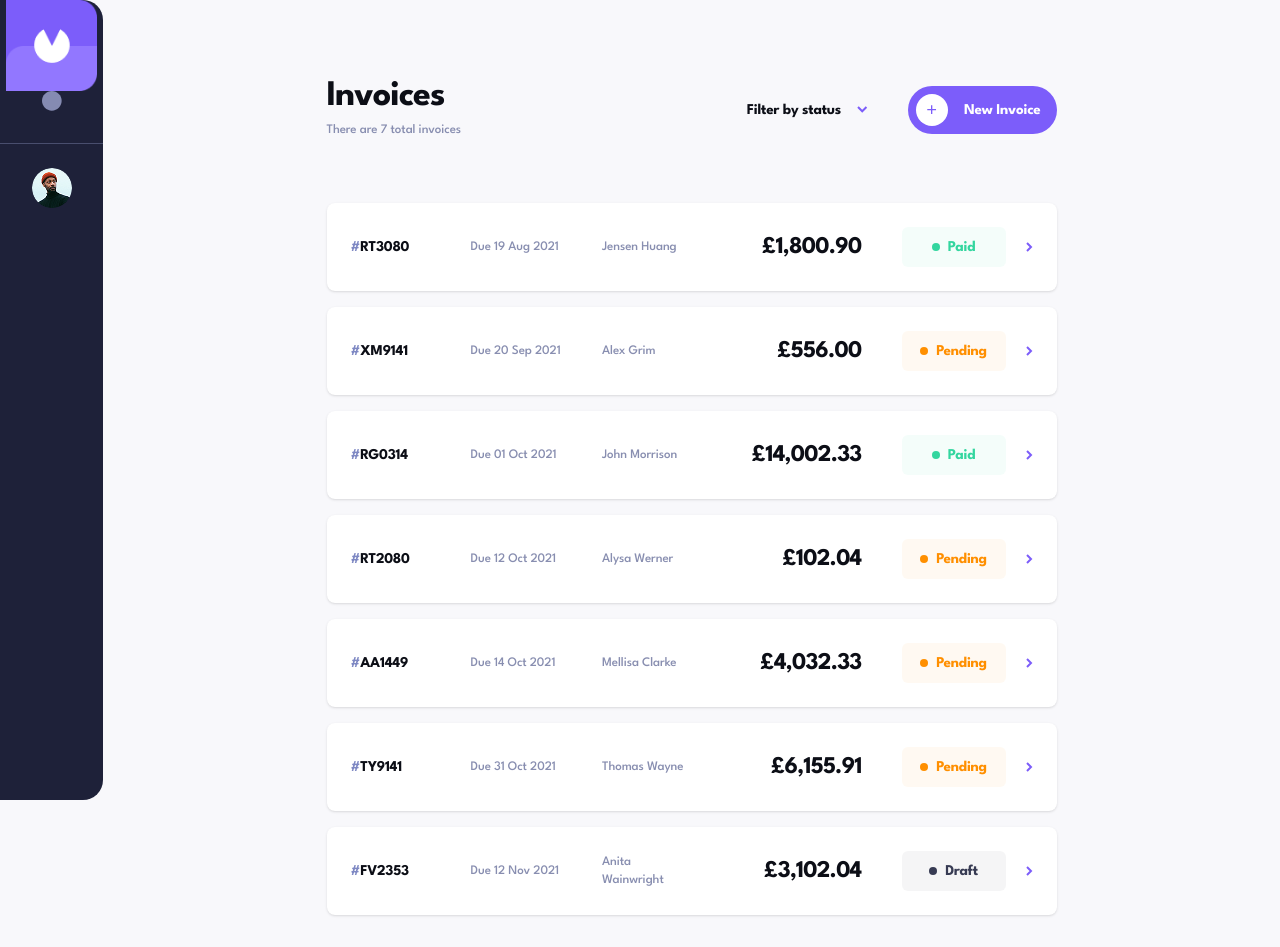
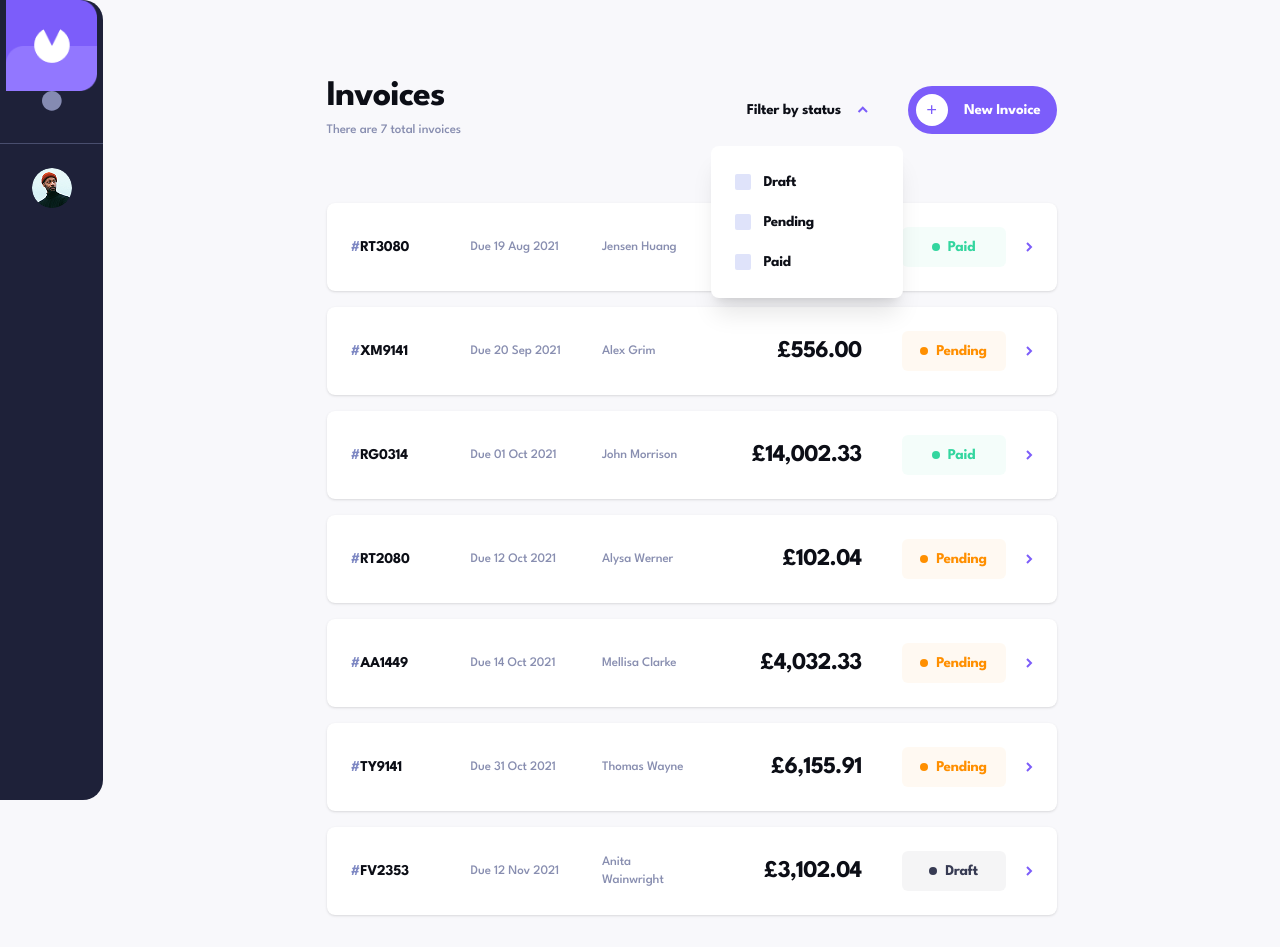
Before and after one commit to Apex10A/Invoice-app, a Next.js app: page / in a window 1280 px wide. Both pictures are taken after a click on the button "Filter by status". Built offline with nearby package versions, Linux system fonts and the light colour scheme.

Commit message:
feat: add invoice status filtering functionality in Header and Home components

```diff
--- a/app/page.tsx
+++ b/app/page.tsx
@@ -69,13 +69,30 @@ const DUMMY_INVOICES: Invoice[] = [
 
 export default function Home() {
   const [isFormOpen, setIsFormOpen] = useState(false);
-  const isEmpty = DUMMY_INVOICES.length === 0;
+  const [selectedStatuses, setSelectedStatuses] = useState<InvoiceStatus[]>([]);
+
+  const toggleStatus = (status: InvoiceStatus) => {
+    setSelectedStatuses((prev) =>
+      prev.includes(status)
+        ? prev.filter((s) => s !== status)
+        : [...prev, status]
+    );
+  };
+
+  const filteredInvoices = DUMMY_INVOICES.filter((invoice) => {
+    if (selectedStatuses.length === 0) return true;
+    return selectedStatuses.includes(invoice.status);
+  });
+
+  const isEmpty = filteredInvoices.length === 0;
 
   return (
     <div>
       <Header
-        count={DUMMY_INVOICES.length}
+        count={filteredInvoices.length}
         onNewInvoice={() => setIsFormOpen(true)}
+        selectedStatuses={selectedStatuses}
+        onStatusChange={toggleStatus}
       />
 
       {isFormOpen && (
@@ -98,7 +115,7 @@ export default function Home() {
         </div>
       ) : (
         <div className="flex flex-col gap-4">
-          {DUMMY_INVOICES.map((invoice) => (
+          {filteredInvoices.map((invoice) => (
             <Link href={`/${invoice.id}`} key={invoice.id}>
               <InvoiceItem
                 id={invoice.id}
--- a/components/Header.tsx
+++ b/components/Header.tsx
@@ -1,11 +1,22 @@
+import { useState } from "react";
 import { InvoiceStatus } from "./StatusBadge";
 
 interface HeaderProps {
   count: number;
   onNewInvoice: () => void;
+  selectedStatuses: InvoiceStatus[];
+  onStatusChange: (status: InvoiceStatus) => void;
 }
 
-export default function Header({ count, onNewInvoice }: HeaderProps) {
+export default function Header({
+  count,
+  onNewInvoice,
+  selectedStatuses,
+  onStatusChange
+}: HeaderProps) {
+  const [isOpen, setIsOpen] = useState(false);
+  const statuses: InvoiceStatus[] = ["draft", "pending", "paid"];
+
   return (
     <header className="mb-16 flex items-center justify-between">
       <div>
@@ -16,9 +27,16 @@ export default function Header({ count, onNewInvoice }: HeaderProps) {
       </div>
 
       <div className="flex items-center gap-10">
-        <button className="flex items-center gap-4 cursor-pointer">
+        <div className="relative">
+          <button
+            onClick={() => setIsOpen(!isOpen)}
+            className="flex items-center gap-4 cursor-pointer"
+          >
             <span className="heading-s">Filter by status</span>
-          <svg width="11" height="7" xmlns="http://www.w3.org/2000/svg">
+            <svg
+              className={`transition-transform ${isOpen ? "rotate-180" : ""}`}
+              width="11" height="7" xmlns="http://www.w3.org/2000/svg"
+            >
               <path
                 d="M1 1l4.228 4.228L9.456 1"
                 stroke="#7C5DFA"
@@ -29,9 +47,37 @@ export default function Header({ count, onNewInvoice }: HeaderProps) {
             </svg>
           </button>
 
+          {isOpen && (
+            <div className="absolute left-1/2 top-12 w-48 -translate-x-1/2 rounded-lg bg-white p-6 shadow-xl dark:bg-[#252945]">
+              <div className="flex flex-col gap-4">
+                {statuses.map((status) => (
+                  <label key={status} className="flex cursor-pointer items-center gap-3 group">
+                    <div className="relative flex h-4 w-4 items-center justify-center rounded-[2px] border border-transparent bg-[#DFE3FA] transition-colors group-hover:border-primary dark:bg-[#1E2139]">
+                      <input
+                        type="checkbox"
+                        className="peer absolute h-full w-full cursor-pointer opacity-0"
+                        checked={selectedStatuses.includes(status)}
+                        onChange={() => onStatusChange(status)}
+                      />
+                      <div className="hidden h-full w-full items-center justify-center rounded-[2px] bg-primary peer-checked:flex">
+                        <svg width="10" height="8" xmlns="http://www.w3.org/2000/svg">
+                          <path d="M1.5 4.5l2.124 2.124L8.97 1.28" stroke="#FFF" strokeWidth="2" fill="none" fillRule="evenodd"/>
+                        </svg>
+                      </div>
+                    </div>
+                    <span className="heading-s capitalize dark:text-white">
+                      {status}
+                    </span>
+                  </label>
+                ))}
+              </div>
+            </div>
+          )}
+        </div>
+
         <button
           onClick={onNewInvoice}
-          className="flex items-center gap-4 rounded-full bg-primary p-2 pr-4 text-white transition-colors hover:bg-primary-light"
+          className="flex items-center gap-4 cursor-pointer rounded-full bg-primary p-2 pr-4 text-white transition-colors hover:bg-primary-light"
         >
           <div className="flex h-8 w-8 items-center justify-center rounded-full bg-white">
             <svg width="11" height="11" xmlns="http://www.w3.org/2000/svg">
```
Lines whose indentation alone changed are shown as unchanged.
